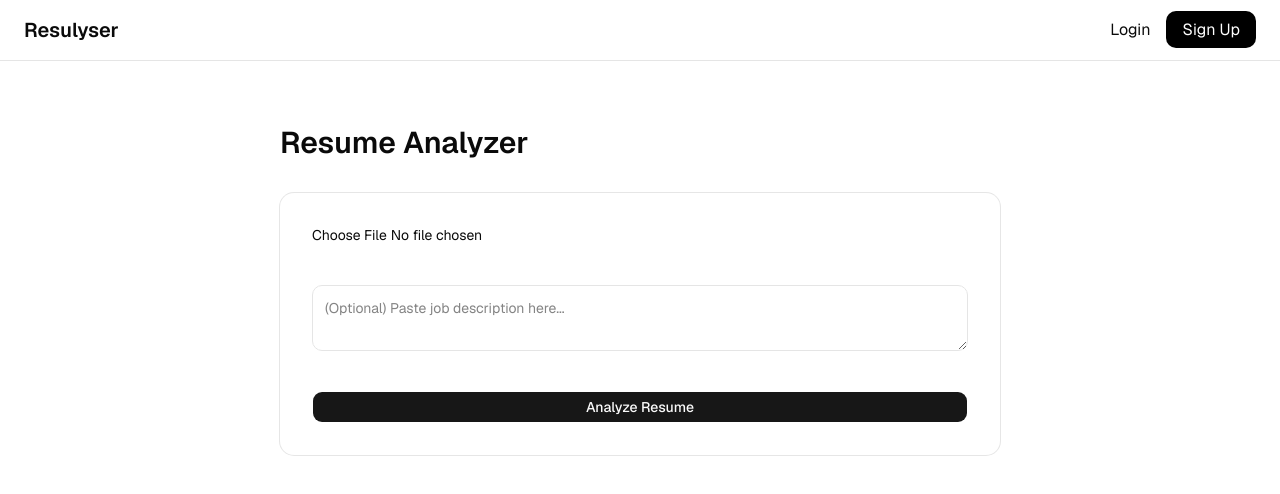
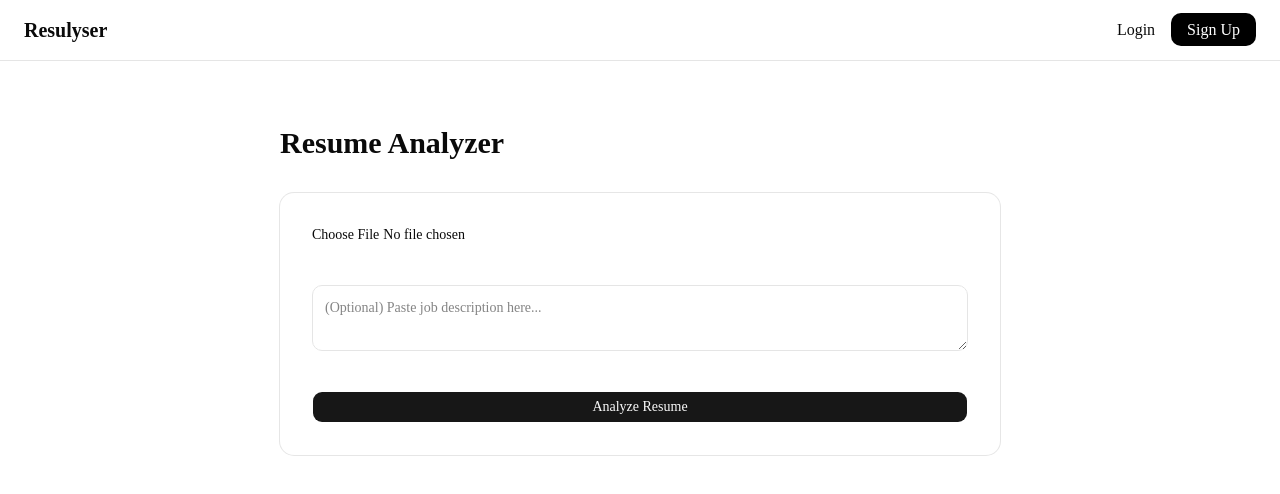
Before and after one commit to anshiky73-svg/Resulyser, a Next.js app in the folder frontend/: page / in a window 1280 px wide. Shown: the top 494 px of the page. Built offline with nearby package versions, Linux system fonts and the light colour scheme.

Commit message:
removed font + client mode

```diff
--- a/frontend/app/layout.tsx
+++ b/frontend/app/layout.tsx
@@ -1,16 +1,10 @@
-"use client"
-
 import type { ReactNode } from 'react';
 import Navbar from '@/components/Navbar';
 import './globals.css';
-import { Geist } from "next/font/google";
-import { cn } from "@/lib/utils";
-
-const geist = Geist({subsets:['latin'],variable:'--font-sans'});
 
 export default function RootLayout({ children }: { children: ReactNode }) {
   return (
-    <html lang="en" className={cn("font-sans", geist.variable)}>
+    <html lang="en">
       <body>
         <Navbar />
         {children}
```
